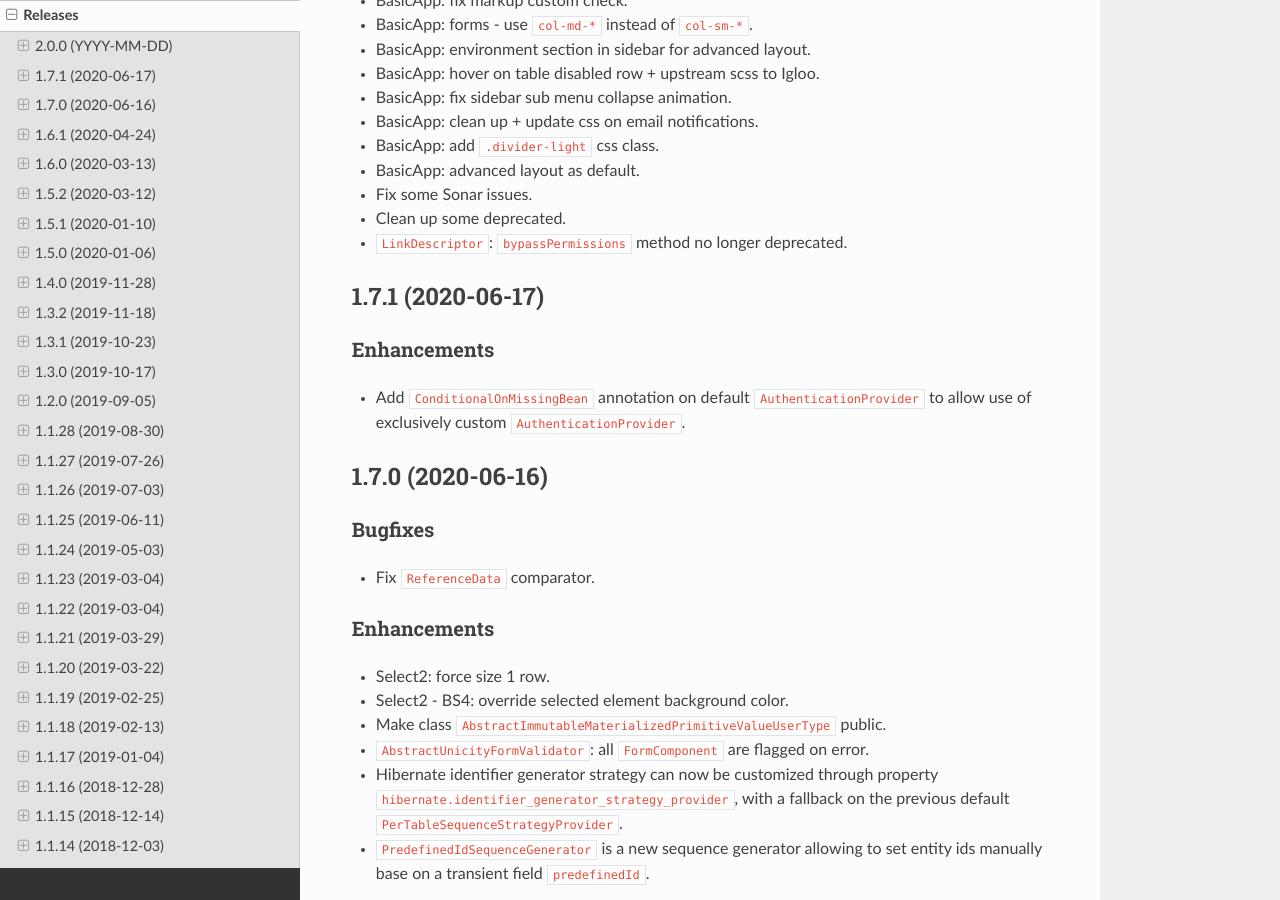
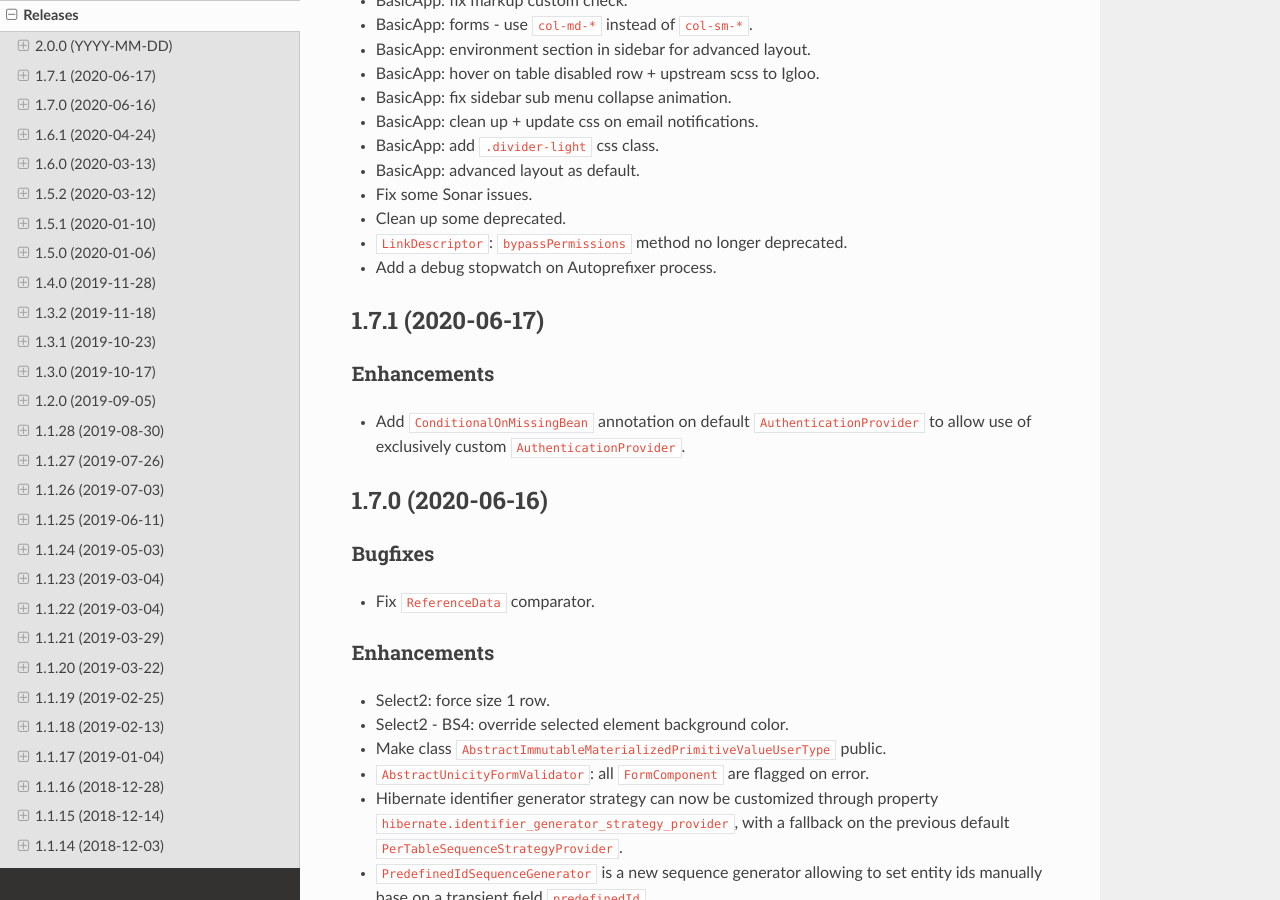
Before and after one commit to igloo-project/igloo-doc, a Sphinx documentation site: the page built from source/release-notes/releases.rst, in a window 1280 px wide and 900 px high, scrolled down 912 px. Built offline with Sphinx 7.4.7 and the Read the Docs theme 2.0.0, drawn with Linux system fonts in a browser that asks for light colours.

Commit message:
2.0.0: release notes

```diff
--- a/source/release-notes/releases.rst
+++ b/source/release-notes/releases.rst
@@ -50,6 +50,7 @@ Enhancements
 * Fix some Sonar issues.
 * Clean up some deprecated.
 * ``LinkDescriptor``: ``bypassPermissions`` method no longer deprecated.
+* Add a debug stopwatch on Autoprefixer process.
 
 
 .. _v1.7.1:
```
